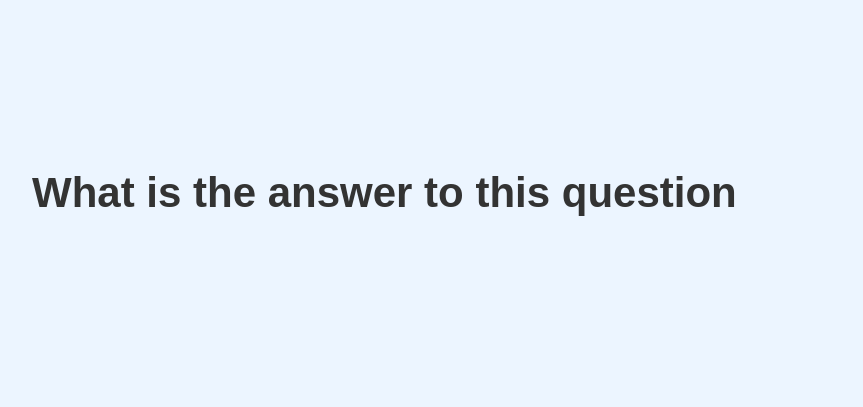
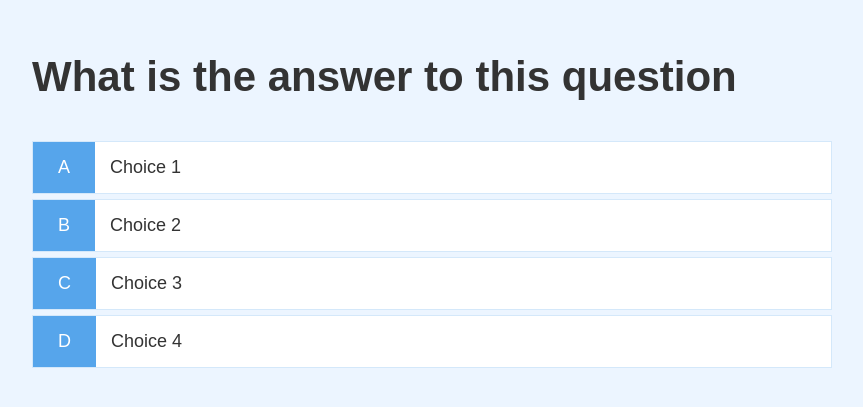
Before and after one commit to Ckm54/javascript-quiz-app, a plain HTML site: page quiz.html in a window 1280 px wide. Shown: the part 187-594 px from the top of the page, without its empty margins (208-1071 px from the left). Drawn offline with Linux system fonts and the light colour scheme.

Commit message:
creates a quizes page with styling using css

```diff
--- a/index.css
+++ b/index.css
@@ -76,7 +76,7 @@
     color: #56a5eb;
     background-color: #fff;
 }
-.btn:hover {
+.btn:hover, .choice-container:hover {
     cursor: pointer;
     box-shadow: 0 0.4rem 1.4rem rgba(86, 185, 235, 0.5);
     transform: translateY(-0.1rem);
@@ -89,3 +89,19 @@
 }
 
 /* quiz page styling */
+.choice-container {
+    display: flex;
+    margin-bottom: 0.5rem;
+    width: 100%;
+    font-size: 1.8rem;
+    border: 0.1rem solid rgb(86, 165, 235, 0.25);
+    background-color: #fff;
+}
+.choice-prefix {
+    padding: 1.5rem 2.5rem;
+    background-color: #56a5eb;
+    color: #fff;
+}
+.choice-text {
+    padding: 1.5rem;
+}
--- a/quiz.html
+++ b/quiz.html
@@ -11,6 +11,22 @@
     <div class="container">
         <div id="quiz" class="justify-center flex-column">
             <h2 id="question">What is the answer to this question</h2>
+            <div class="choice-container">
+                <p class="choice-prefix">A</p>
+                <p class="choice-text">Choice 1</p>
+            </div>
+            <div class="choice-container">
+                <p class="choice-prefix">B</p>
+                <p class="choice-text">Choice 2</p>
+            </div>
+            <div class="choice-container">
+                <p class="choice-prefix">C</p>
+                <p class="choice-text">Choice 3</p>
+            </div>
+            <div class="choice-container">
+                <p class="choice-prefix">D</p>
+                <p class="choice-text">Choice 4</p>
+            </div>
         </div>
     </div>
 </body>
```
